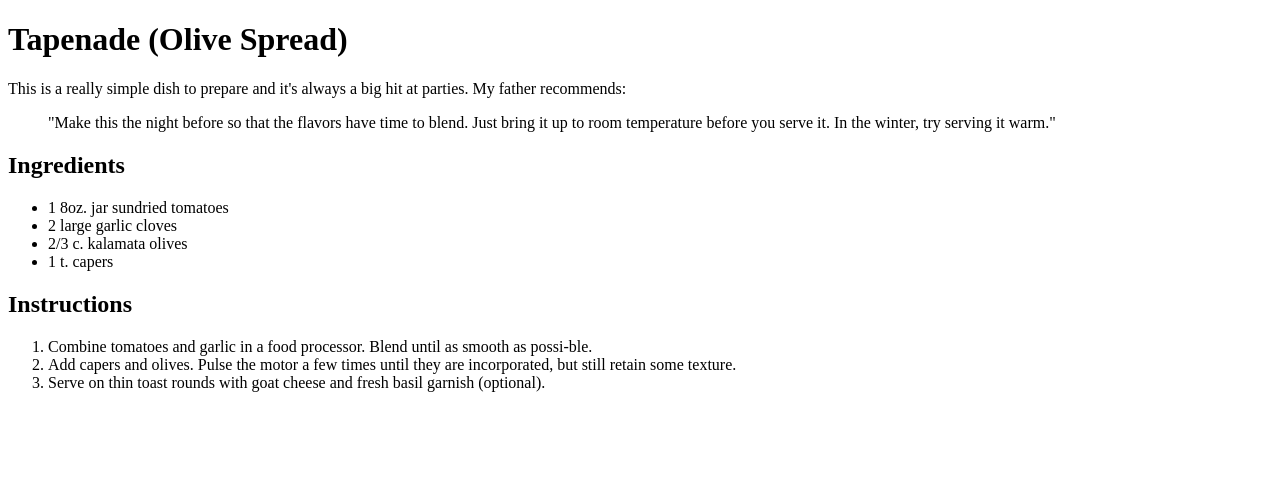
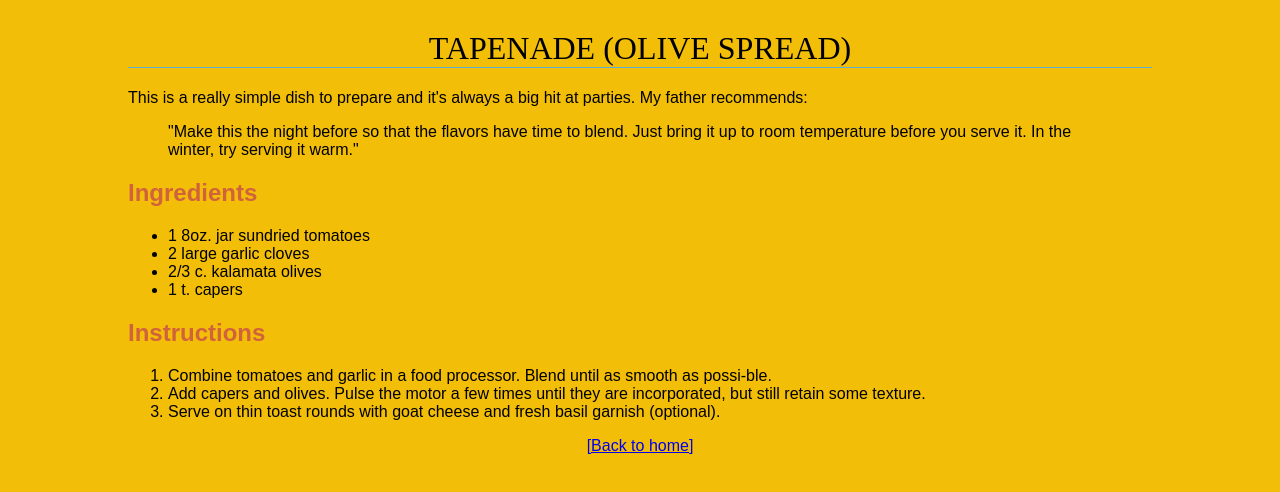
Before and after one commit to BrendanStEsprit/fid, a plain HTML site: page blackgoose/tapenade.html in a window 1280 px wide. Drawn offline with Linux system fonts and the light colour scheme.

Commit message:
Add files via upload

```diff
--- a/blackgoose/tapenade.html
+++ b/blackgoose/tapenade.html
@@ -3,6 +3,36 @@
 <head>
 <meta charset="utf-8">
 <title>Tapenade</title>
+<style>
+		body {
+			background-color: #F3BE08;
+			margin: 0 10%;
+			font-family: sans-serif;
+		     }
+		h1 {
+			text-align: center;
+			font-family: serif;
+			font-weight: normal;
+			text-transform: uppercase;
+			border-bottom: 1px solid #57b1dc;
+			margin-top: 30px;
+		}
+		h2 {
+			color: #d1633c;
+			font-size: 1.5em;
+		}
+		footer {
+			border-top: 1 px solid #57b1dc;
+			text-align: center;
+			padding-top: 1em;
+		}
+		footer img {
+		width: 40px;
+		height: 40px;
+		margin-left: .5em;
+		margin-right: .5em;
+		}
+	</style>
 </head>
 
 <body>
@@ -28,6 +58,6 @@ texture.</li>
 
 <li>Serve on thin toast rounds with goat cheese and fresh basil garnish (optional).</li>
 </ol>
-
+<center><a href="index.html">[Back to home]</a></center>
 </body>
 </html>
```
